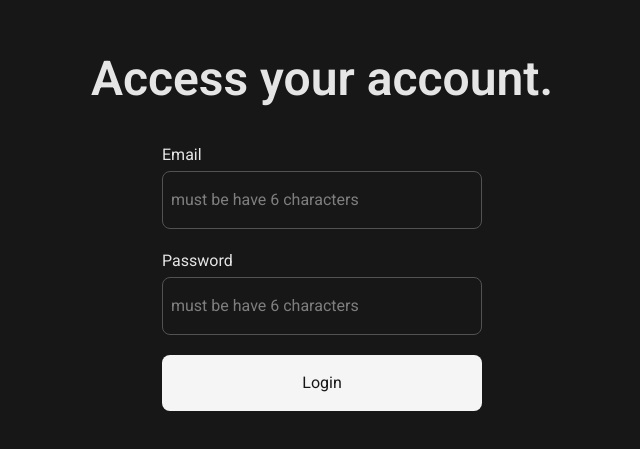
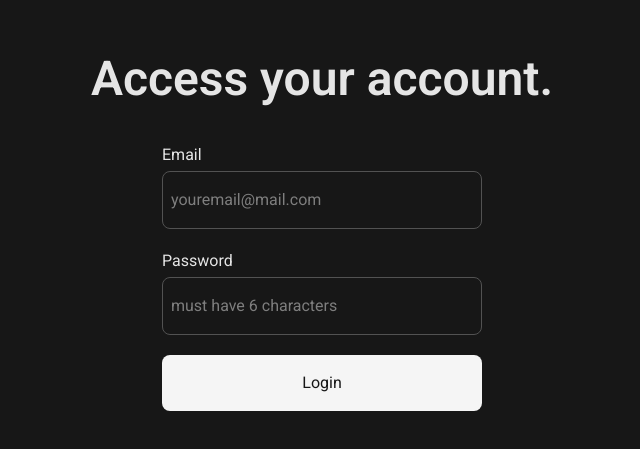
Before and after one commit to leuzaoo/password-manager, a Next.js app in the folder frontend/: page /login in a window 1280 px wide. Shown: the part 167-616 px from the top of the page, without its empty margins (318-958 px from the left). Built offline with nearby package versions, Linux system fonts and the light colour scheme.

Commit message:
Updated pages and components

```diff
--- a/frontend/src/app/components/common/button/index.tsx
+++ b/frontend/src/app/components/common/button/index.tsx
@@ -1,14 +1,20 @@
 import React from "react";
 
-type Props = {
+interface MainButtonProps {
   children: string;
   type?: "submit" | "button" | "reset";
-};
+  onClick?: () => void;
+}
 
-const MainButton = ({ children, type = "button" }: Props) => {
+const MainButton = ({
+  children,
+  type = "button",
+  onClick,
+}: MainButtonProps) => {
   return (
     <button
       type={type}
+      onClick={onClick}
       className="w-full cursor-pointer rounded-lg bg-neutral-100 py-4 text-neutral-900"
     >
       {children}
--- a/frontend/src/app/components/ui/input/index.tsx
+++ b/frontend/src/app/components/ui/input/index.tsx
@@ -2,17 +2,22 @@ import React from "react";
 
 type Props = {
   label: string;
+  placeholder: string;
   type: string;
+  value: string;
+  onChange: (event: React.ChangeEvent<HTMLInputElement>) => void;
 };
 
-const MainInput = ({ label, type }: Props) => {
+const MainInput = ({ label, placeholder, type, value, onChange }: Props) => {
   return (
     <>
       <label>{label}</label>
       <input
+        onChange={onChange}
+        value={value}
         className="w-80 rounded-lg border border-neutral-600 py-4 pl-2"
         type={type}
-        placeholder="must be have 6 characters"
+        placeholder={placeholder}
       />
     </>
   );
--- a/frontend/src/app/dashboard/page.tsx
+++ b/frontend/src/app/dashboard/page.tsx
@@ -1,7 +1,31 @@
-import React from "react";
+"use client";
+
+import { useRouter } from "next/navigation";
+
+import { useAuthStore } from "../store/auth.store";
+
+import MainButton from "../components/common/button";
 
 const DashboardPage = () => {
-  return <div>DashboardPage</div>;
+  const { logout } = useAuthStore();
+
+  const router = useRouter();
+
+  const handleLogout = async () => {
+    await logout();
+
+    setTimeout(() => {
+      router.refresh();
+    }, 500);
+  };
+  return (
+    <>
+      <div>DashboardPage</div>
+      <MainButton type="button" onClick={handleLogout}>
+        Sair
+      </MainButton>
+    </>
+  );
 };
 
 export default DashboardPage;
--- a/frontend/src/app/login/page.tsx
+++ b/frontend/src/app/login/page.tsx
@@ -1,21 +1,68 @@
-import React from "react";
+"use client";
+
+import { useRouter, useSearchParams } from "next/navigation";
+import React, { useState } from "react";
+
+import { useAuthStore } from "../store/auth.store";
+
 import MainButton from "../components/common/button";
 import MainInput from "../components/ui/input";
 
 const LoginPage = () => {
+  const [email, setEmail] = useState("");
+  const [password, setPassword] = useState("");
+
+  const router = useRouter();
+  const searchParams = useSearchParams();
+  const callbackUrl = searchParams.get("callbackUrl") || "/dashboard";
+
+  const { login, isLoading, error } = useAuthStore();
+
+  const handleLogin = async (e: { preventDefault: () => void }) => {
+    e.preventDefault();
+
+    await login(email, password);
+
+    setTimeout(() => {
+      router.push(callbackUrl);
+    }, 500);
+  };
+
   return (
     <section className="mx-auto flex h-screen w-screen max-w-7xl flex-col items-center justify-center">
       <h1 className="text-5xl font-semibold">Access your account.</h1>
 
-      <form className="mx-auto mt-10 space-y-5">
+      <form onSubmit={handleLogin} className="mx-auto mt-10 space-y-5">
         <div className="flex flex-col gap-1">
-          <MainInput label="Email" type="mail" />
+          <MainInput
+            placeholder="youremail@mail.com"
+            onChange={(e) => setEmail(e.target.value)}
+            value={email}
+            label="Email"
+            type="mail"
+          />
         </div>
         <div className="flex flex-col gap-1">
-          <MainInput label="Password" type="password" />
+          <MainInput
+            placeholder="must have 6 characters"
+            onChange={(e) => setPassword(e.target.value)}
+            value={password}
+            label="Password"
+            type="password"
+          />
         </div>
 
-        <MainButton type="submit">Login</MainButton>
+        {isLoading ? (
+          <MainButton type="button">Loading...</MainButton>
+        ) : (
+          <MainButton type="submit">Login</MainButton>
+        )}
+
+        {error && (
+          <div className="mt-4 mb-6 flex items-center gap-2 text-sm text-red-600">
+            <p className="font-semibold">{error}</p>
+          </div>
+        )}
       </form>
     </section>
   );
```
